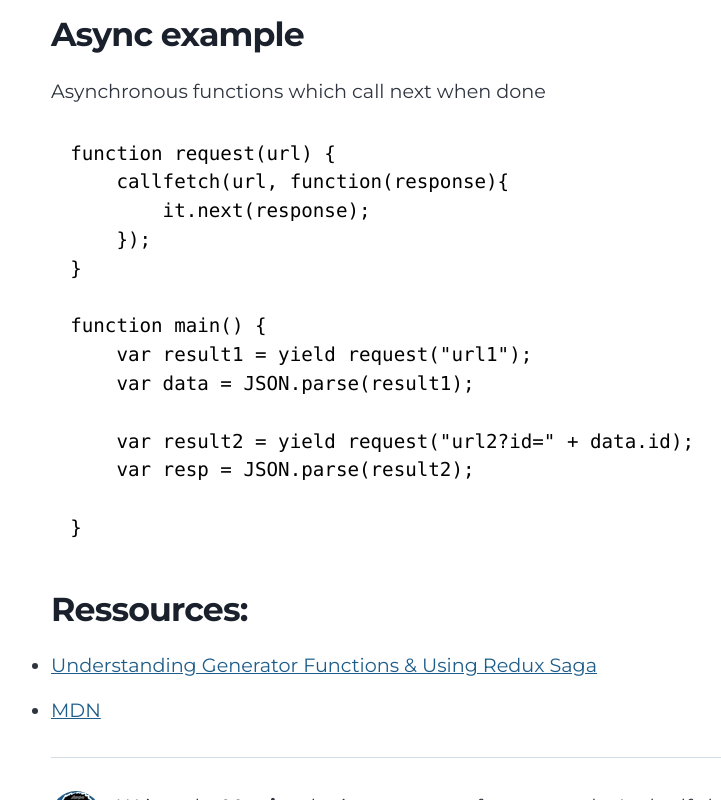
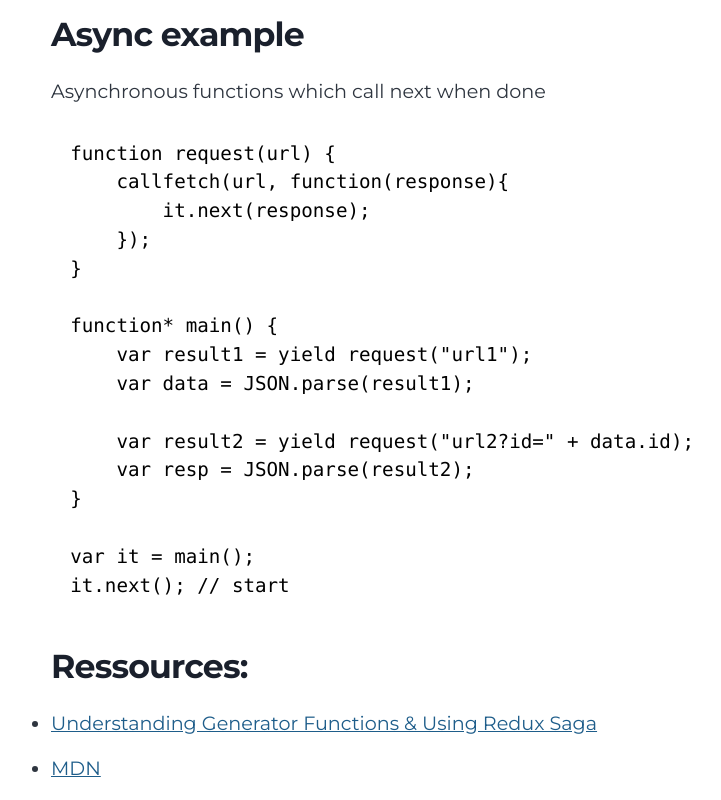
Before and after one commit to dermeck/dermeck.github.io, a Gatsby site: page /generators/ in a window 1280 px wide. Shown: the part 1399-2199 px from the top of the page, without its empty margins (161-882 px from the left). Built offline with nearby package versions, Linux system fonts and the light colour scheme; Gatsby itself is replaced by a stand-in of ours; some packages are replaced by stand-ins of ours; code samples lack their colours.

Commit message:
fix example code

````diff
--- a/content/blog/generators/index.md
+++ b/content/blog/generators/index.md
@@ -14,7 +14,7 @@ Generator Functions are functions that can be exited and later re-entered. Their
 They are declared via `function*` keyword.
 
 ```javascript
-function* generator() {
+function* generator() {git
   yield 1;
   yield 2;
 }
@@ -50,14 +50,16 @@ function request(url) {
     });
 }
 
-function main() {
+function* main() {
     var result1 = yield request("url1");
     var data = JSON.parse(result1);
 
     var result2 = yield request("url2?id=" + data.id);
     var resp = JSON.parse(result2);
+}
 
-}
+var it = main();
+it.next(); // start
 ```
 
 ### Ressources:
````
